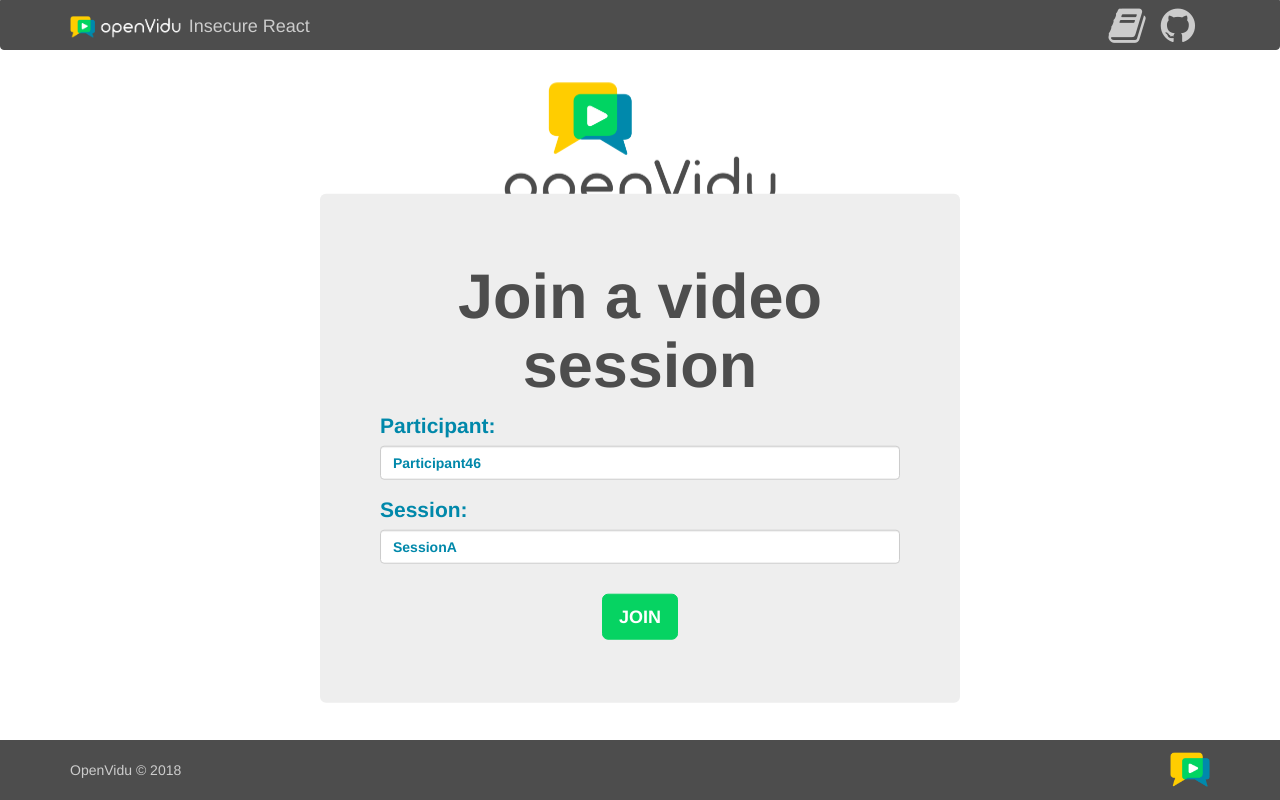
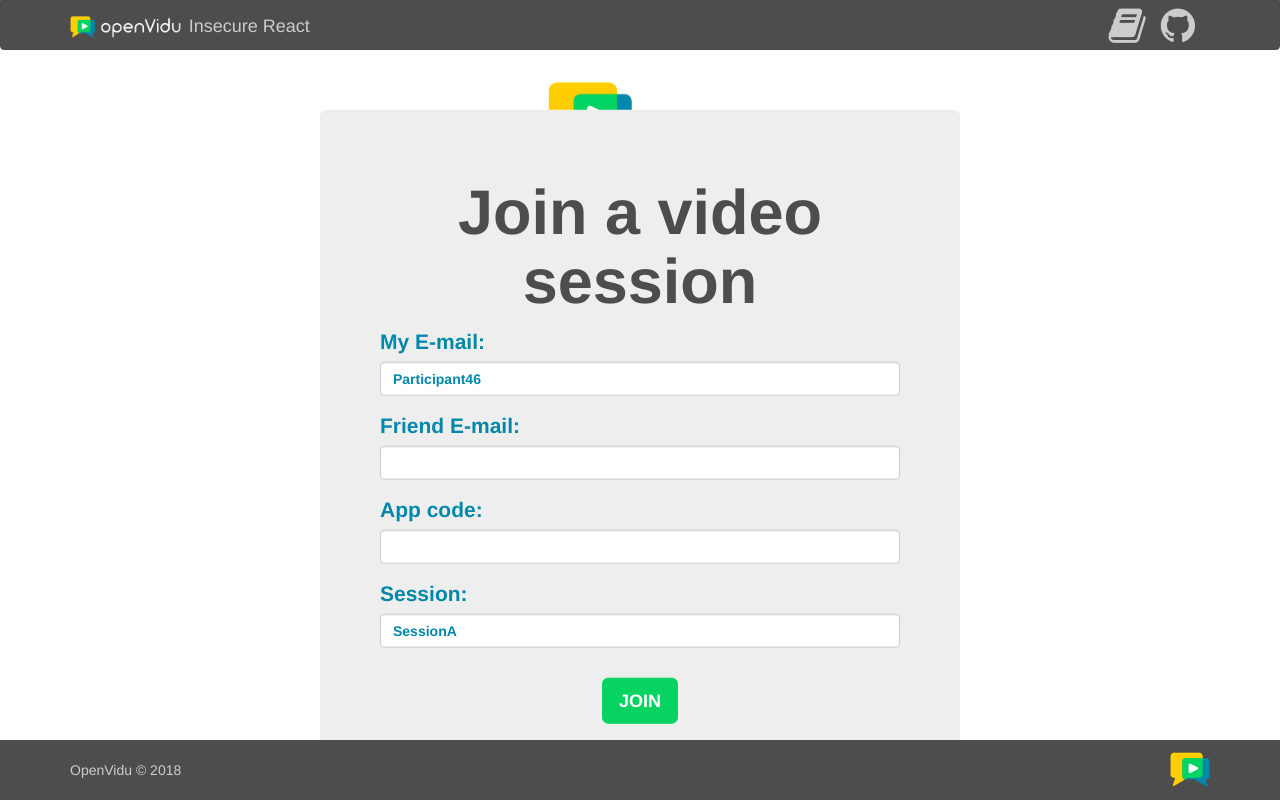
Before and after one commit to praneeth19/-openvidu-insecure-react-testing, a React (Create React App) app: page / in a window 1280 px wide. Built offline with nearby package versions, Linux system fonts and the light colour scheme.

Commit message:
with friend email and app code

```diff
--- a/src/App.js
+++ b/src/App.js
@@ -4,8 +4,8 @@
 import "./App.css";
 import UserVideoComponent from "./UserVideoComponent";
 
-//const OPENVIDU_SERVER_URL = 'http://localhost:4000';
-const OPENVIDU_SERVER_URL = "https://eabcba0baf0e.ngrok.io";
+const OPENVIDU_SERVER_URL = 'http://localhost:4000';
+//const OPENVIDU_SERVER_URL = "https://eabcba0baf0e.ngrok.io";
 
 const OPENVIDU_SERVER_SECRET = "MY_SECRET";
 
@@ -16,10 +16,13 @@
     this.state = {
       mySessionId: "SessionA",
       myUserName: "Participant" + Math.floor(Math.random() * 100),
-      recordingId:undefined, // recording id after start recording.
+      recordingId: undefined, // recording id after start recording.
       session: undefined,
       mainStreamManager: undefined,
       publisher: undefined,
+      friendEmail: "",
+      appCode: "",
+      sessionId: "",
       subscribers: [],
     };
 
@@ -29,6 +32,8 @@
     this.handleChangeUserName = this.handleChangeUserName.bind(this);
     this.handleMainVideoStream = this.handleMainVideoStream.bind(this);
     this.onbeforeunload = this.onbeforeunload.bind(this);
+    this.handleChangeFriendEmail = this.handleChangeFriendEmail.bind(this);
+    this.handleChangeAppCode = this.handleChangeAppCode.bind(this);
   }
 
   componentDidMount() {
@@ -52,6 +57,18 @@
   handleChangeUserName(e) {
     this.setState({
       myUserName: e.target.value,
+    });
+  }
+
+  handleChangeFriendEmail(e) {
+    this.setState({
+      friendEmail: e.target.value,
+    });
+  }
+
+  handleChangeAppCode(e) {
+    this.setState({
+      appCode: e.target.value,
     });
   }
 
@@ -146,7 +163,7 @@
               let hasVideo = false;
               let hasAudio = true;
 
-              startRecording(this.state.mySessionId, hasVideo, hasAudio);
+              //  startRecording(this.state.mySessionId, hasVideo, hasAudio);
 
               // Set the main video in the page to display our webcam and store our Publisher
               this.setState({
@@ -190,6 +207,8 @@
   render() {
     const mySessionId = this.state.mySessionId;
     const myUserName = this.state.myUserName;
+    const friendEmail = this.state.friendEmail;
+    const appCode = this.state.appCode;
 
     return (
       <div className="container">
@@ -205,13 +224,37 @@
               <h1> Join a video session </h1>
               <form className="form-group" onSubmit={this.joinSession}>
                 <p>
-                  <label>Participant: </label>
+                  <label>My E-mail: </label>
                   <input
                     className="form-control"
                     type="text"
                     id="userName"
                     value={myUserName}
                     onChange={this.handleChangeUserName}
+                    required
+                  />
+                </p>
+                <p>
+                  <label>Friend E-mail: </label>
+                  <input
+                    className="form-control"
+                    type="text"
+                    id="friendName"
+                    name="friendName"
+                    value={friendEmail}
+                    onChange={this.handleChangeFriendEmail}
+                    required
+                  />
+                </p>
+                <p>
+                  <label>App code: </label>
+                  <input
+                    className="form-control"
+                    type="text"
+                    id="appCode"
+                    name="appCode"
+                    value={appCode}
+                    onChange={this.handleChangeAppCode}
                     required
                   />
                 </p>
@@ -223,7 +266,6 @@
                     id="sessionId"
                     value={mySessionId}
                     onChange={this.handleChangeSessionId}
-                    required
                   />
                 </p>
                 <p className="text-center">
@@ -299,6 +341,7 @@
    */
 
   getToken() {
+    console.log(this.state.mySessionId);
     return this.createSession(this.state.mySessionId).then((sessionId) =>
       this.createToken(sessionId)
     );
@@ -318,9 +361,16 @@
         .then((response) => {
           console.log("CREATE SESION", response);
           console.log(response.data.data.id);
+          this.setState({
+            sessionId: response.data.data.id,
+          });
           resolve(response.data.data.id);
         })
         .catch((response) => {
+          console.log('in create session',response);
+          this.setState({
+            sessionId: sessionId,
+          });
           resolve(sessionId);
 
           // else {
@@ -373,10 +423,9 @@
 }
 
 const startRecording = async (sessionId, hasVideo, hasAudio) => {
-
   let data = { sessionId, hasVideo, hasAudio };
 
- console.log('in start Recording',data);
+  console.log("in start Recording", data);
 
   try {
     let res = await axios.post(
@@ -386,8 +435,8 @@
 
     if (res.status === true) {
       console.log("in start recording if true", res);
-      this.state.recordingId=res.data.data.id;
-      console.log('recordingId',);
+      this.state.recordingId = res.data.data.id;
+      console.log("recordingId");
     } else {
       console.log("in start recording else", res);
     }
@@ -397,10 +446,9 @@
 };
 
 const stopRecording = async (recordingId) => {
-
   let data = { recordingId };
 
-  console.log('in stop Recording',data);
+  console.log("in stop Recording", data);
 
   try {
     let res = await axios.post(
@@ -410,7 +458,6 @@
 
     if (res.status === true) {
       console.log("in stop recording if true", res);
-
     } else {
       console.log("in stop recording else", res);
     }
```
Lines whose indentation alone changed are shown as unchanged.
